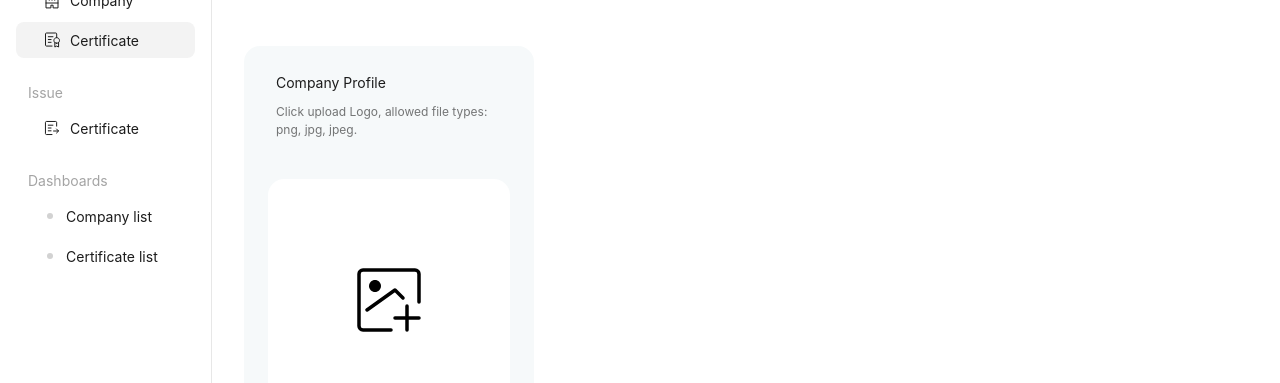
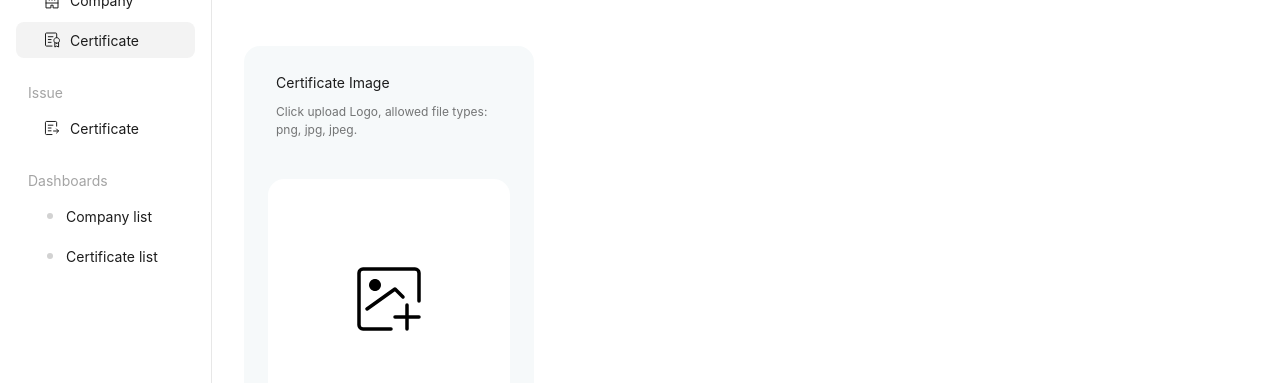
Before and after one commit to smj0503/nftime-back-office, a Next.js app: page /register/certificate in a window 1280 px wide. Shown: the part 155-538 px from the top of the page. Built offline with nearby package versions, Linux system fonts and the light colour scheme.

Commit message:
[Feature : Sony] 이미지 업로더 기능 개발 중

```diff
--- a/components/ImageUploader/ImageUploader.module.css
+++ b/components/ImageUploader/ImageUploader.module.css
@@ -12,7 +12,7 @@
     background-color: rgba(33, 110, 134, 0.04);
 }
 
-.description
+.header
 {
     display: flex;
     flex-direction: column;
@@ -21,7 +21,7 @@
     padding-bottom: 24px;
 }
 
-.title
+.label
 {
     font-size: 14px;
     font-weight: 400;
@@ -30,7 +30,7 @@
     padding: 4px 8px;
 }
 
-.subTitle
+.description
 {
     color: rgba(28, 28, 28, 0.60);
 
@@ -54,3 +54,20 @@
     border-radius: 16px;
     background-color: #FFFFFF;
 }
+
+.file
+{
+    display: none;
+}
+
+.uploadButton
+{
+    /*position: absolute;*/
+    /*top: 0;*/
+    /*left: 0;*/
+
+    /*width: 100%;*/
+    /*height: 100%;*/
+
+    /*z-index: 10;*/
+}
--- a/components/ImageUploader/index.js
+++ b/components/ImageUploader/index.js
@@ -1,18 +1,29 @@
+import { useRef } from "react";
+
 import styles from "./ImageUploader.module.css";
 import IconImageSelector from "../../public/assets/icon-image-selector.svg";
 
-export default function ()
+export default function ({ children })
 {
+    const imageSelector = useRef();
+
+    const _onClick = () =>
+    {
+        imageSelector.current.click();
+    };
 
     return (
         <div className={ styles.container }>
-            <div className={styles.description }>
-                <span className={ styles.title }>{ "Company Profile" }</span>
-                <span className={ styles.subTitle }>{ "Click upload Logo, allowed file types: png, jpg, jpeg." }</span>
+            <div className={ styles.header }>
+                <span className={ styles.label }>{ children }</span>
+                <span className={ styles.description }>{ "Click upload Logo, allowed file types: png, jpg, jpeg." }</span>
             </div>
 
             <div className={ styles.selector }>
-                <IconImageSelector/>
+                <input type="file" className={ styles.file } ref={ imageSelector }/>
+                <button type="button" className={ styles.uploadButton } onClick={ _onClick }>
+                    <IconImageSelector/>
+                </button>
             </div>
         </div>
     )
--- a/pages/register/certificate.js
+++ b/pages/register/certificate.js
@@ -9,7 +9,7 @@ export default function ()
         <AppLayout category="Register" menu="Certificate" >
             <div className={ styles.container }>
                 <span className={ styles.title }>{ "Register Certificate" }</span>
-                <ImageUploader></ImageUploader>
+                <ImageUploader>{ "Certificate Image" }</ImageUploader>
             </div>
         </AppLayout>
     )
--- a/pages/register/company.js
+++ b/pages/register/company.js
@@ -14,7 +14,7 @@ export default function ()
 
                 <div className={ styles.submitContainer }>
                     <div className={ styles.inputContainer }>
-                        <ImageUploader></ImageUploader>
+                        <ImageUploader>{ "Company Image" }</ImageUploader>
                         <CompanyRegisterContainer/>
                     </div>
                     <div className={ styles.submitButton }><ActionButton>{ "Register" }</ActionButton></div>
```
